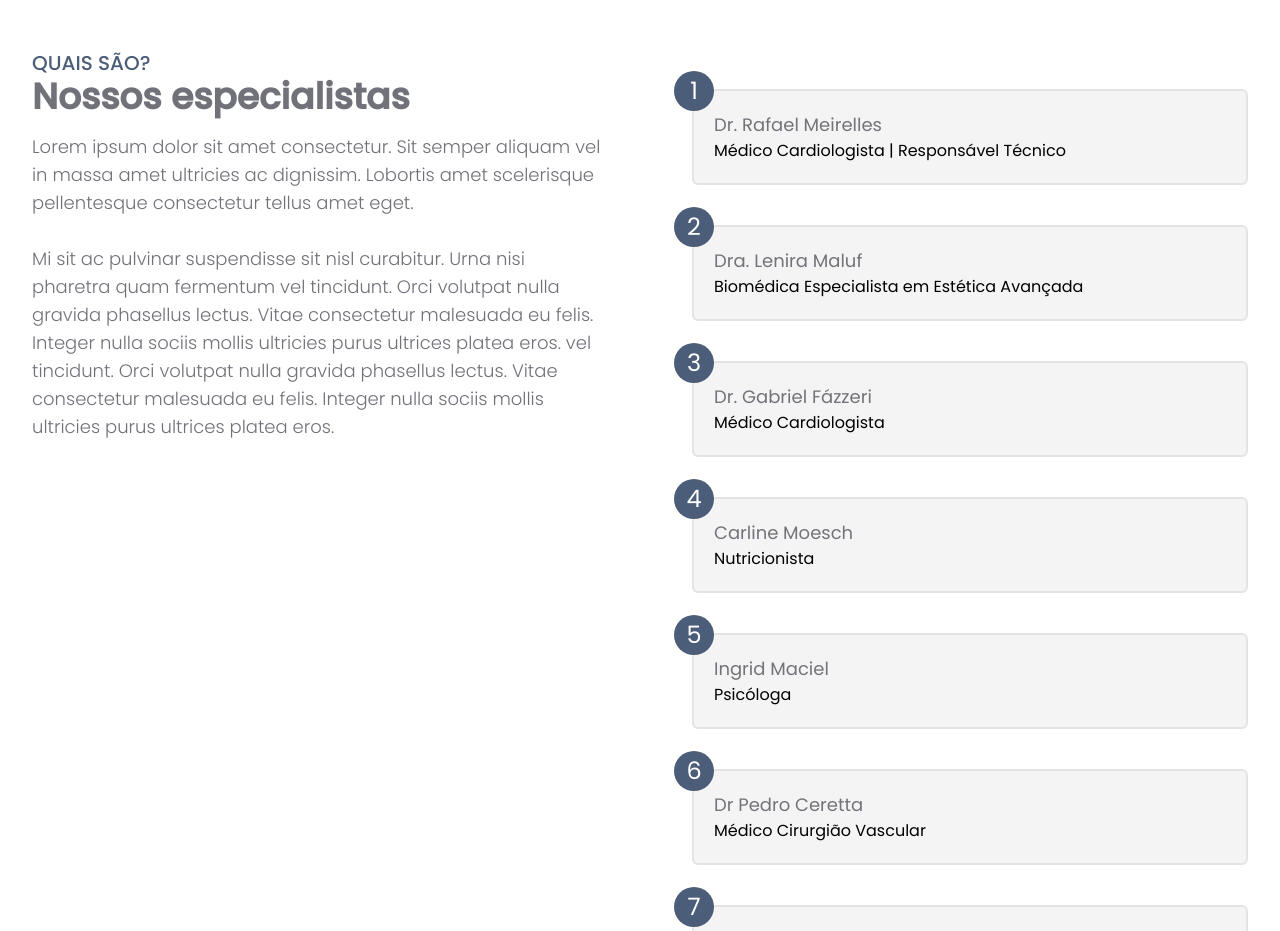
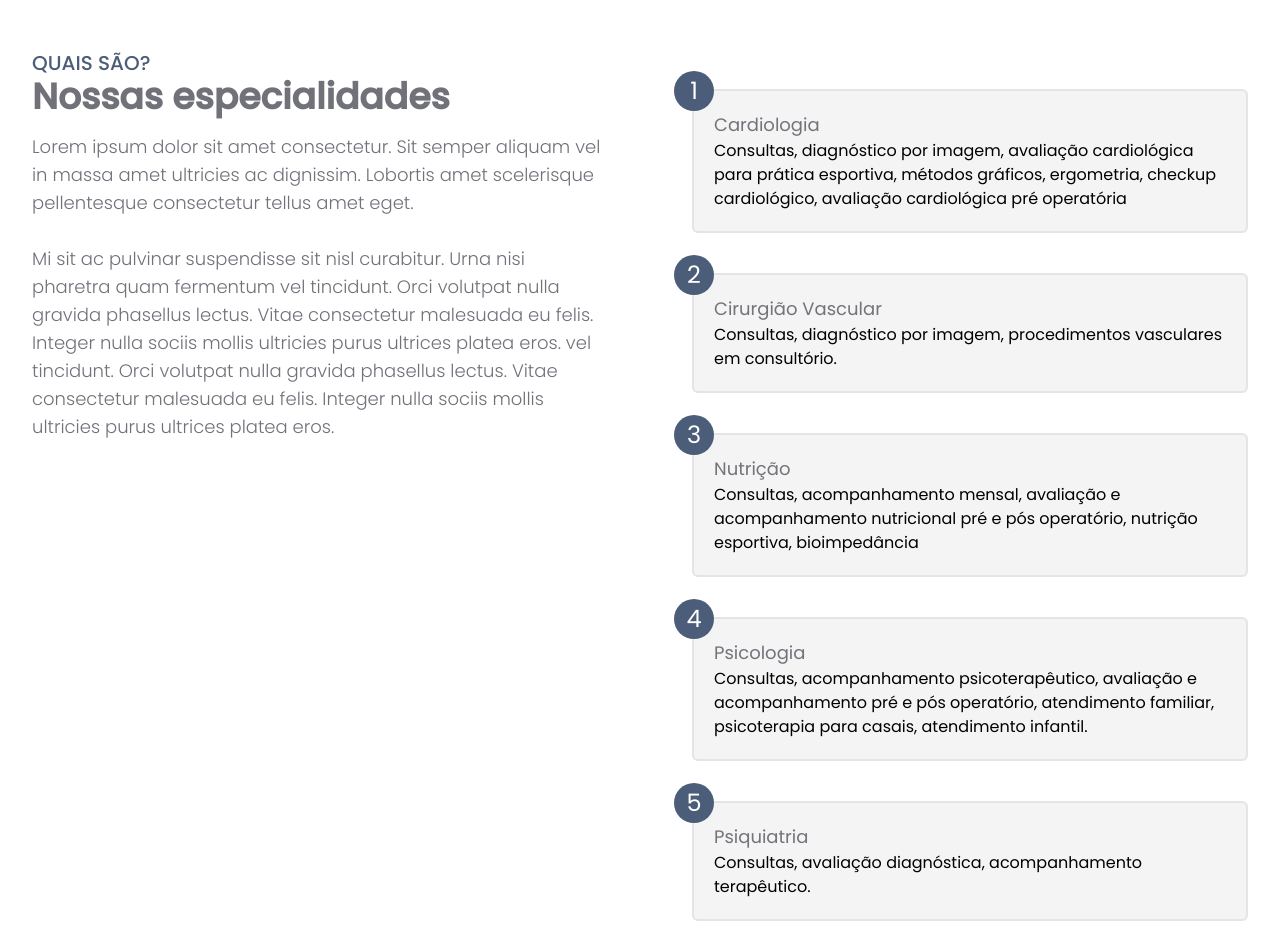
Before and after one commit to rafaelppereira/interno-site-jklimpex, a Next.js app: page / in a window 1280 px wide. Shown: the part 2080-3011 px from the top of the page. Built offline with nearby package versions, Linux system fonts and the light colour scheme.

Commit message:
feature: changed the text of the specialties

```diff
--- a/src/pages/index.tsx
+++ b/src/pages/index.tsx
@@ -504,7 +504,7 @@ export default function HomePage() {
             </Reveal>
             <Reveal>
               <h2 className="text-2xl sm:text-3xl md:text-4xl font-semibold text-zinc-500">
-                Nossos especialistas
+                Nossas especialidades
               </h2>
             </Reveal>
             <Reveal>
@@ -534,9 +534,13 @@ export default function HomePage() {
                   </div>
 
                   <h2 className="text-zinc-600/80 leading-relaxed text-md sm:text-lg">
-                    Dr. Rafael Meirelles
+                    Cardiologia
                   </h2>
-                  <p>Médico Cardiologista | Responsável Técnico</p>
+                  <p>
+                    Consultas, diagnóstico por imagem, avaliação cardiológica
+                    para prática esportiva, métodos gráficos, ergometria,
+                    checkup cardiológico, avaliação cardiológica pré operatória
+                  </p>
                 </div>
               </Reveal>
 
@@ -547,9 +551,12 @@ export default function HomePage() {
                   </div>
 
                   <h2 className="text-zinc-600/80 leading-relaxed text-md sm:text-lg">
-                    Dra. Lenira Maluf
+                    Cirurgião Vascular
                   </h2>
-                  <p>Biomédica Especialista em Estética Avançada</p>
+                  <p>
+                    Consultas, diagnóstico por imagem, procedimentos vasculares
+                    em consultório.
+                  </p>
                 </div>
               </Reveal>
 
@@ -560,9 +567,13 @@ export default function HomePage() {
                   </div>
 
                   <h2 className="text-zinc-600/80 leading-relaxed text-md sm:text-lg">
-                    Dr. Gabriel Fázzeri
+                    Nutrição
                   </h2>
-                  <p>Médico Cardiologista</p>
+                  <p>
+                    Consultas, acompanhamento mensal, avaliação e acompanhamento
+                    nutricional pré e pós operatório, nutrição esportiva,
+                    bioimpedância
+                  </p>
                 </div>
               </Reveal>
 
@@ -573,9 +584,13 @@ export default function HomePage() {
                   </div>
 
                   <h2 className="text-zinc-600/80 leading-relaxed text-md sm:text-lg">
-                    Carline Moesch
+                    Psicologia
                   </h2>
-                  <p>Nutricionista</p>
+                  <p>
+                    Consultas, acompanhamento psicoterapêutico, avaliação e
+                    acompanhamento pré e pós operatório, atendimento familiar,
+                    psicoterapia para casais, atendimento infantil.
+                  </p>
                 </div>
               </Reveal>
 
@@ -586,9 +601,12 @@ export default function HomePage() {
                   </div>
 
                   <h2 className="text-zinc-600/80 leading-relaxed text-md sm:text-lg">
-                    Ingrid Maciel
+                    Psiquiatria
                   </h2>
-                  <p>Psicóloga</p>
+                  <p>
+                    Consultas, avaliação diagnóstica, acompanhamento
+                    terapêutico.
+                  </p>
                 </div>
               </Reveal>
 
@@ -599,9 +617,9 @@ export default function HomePage() {
                   </div>
 
                   <h2 className="text-zinc-600/80 leading-relaxed text-md sm:text-lg">
-                    Dr Pedro Ceretta
+                    Clinico Geral
                   </h2>
-                  <p>Médico Cirurgião Vascular</p>
+                  <p>Consulta, acompanhamento de rotina.</p>
                 </div>
               </Reveal>
 
@@ -612,9 +630,9 @@ export default function HomePage() {
                   </div>
 
                   <h2 className="text-zinc-600/80 leading-relaxed text-md sm:text-lg">
-                    Dra Thaynara R Fagundes
+                    Dermatologista
                   </h2>
-                  <p>Psiquiatra</p>
+                  <p>Consultas, procedimento em consultório</p>
                 </div>
               </Reveal>
             </div>
@@ -838,7 +856,7 @@ export default function HomePage() {
             </Reveal>
             <Reveal>
               <span className="text-sm text-zinc-400 mt-2 font-light">
-                Desenvolvido por Nitro tecnologia
+                Feito por Nitro desenvolvimentos
               </span>
             </Reveal>
           </div>
```
